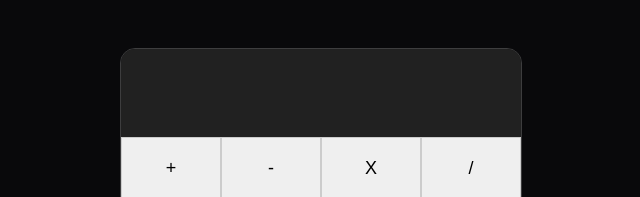
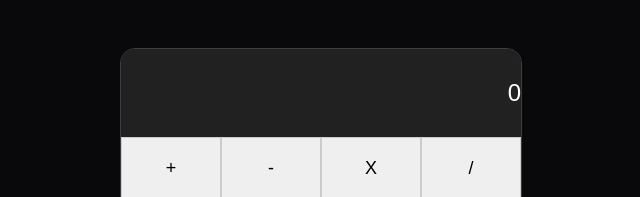
Before and after one commit to jpomaisbraboiv2/calculadora, a plain HTML site: page index.html in a window 1280 px wide. Shown: the top 197 px of the page, 319-959 px from the left. Drawn offline with Linux system fonts and the light colour scheme.

Commit message:
add: 0 default display value

```diff
--- a/index.html
+++ b/index.html
@@ -11,7 +11,7 @@
 <body>
     <section class="calculator">
         <div class="display">
-            <input type="text" id="result" value="" readonly>
+            <input type="text" id="result" value="0" readonly>
         </div>
         <div class="keys">
             <div class="operations">
```
